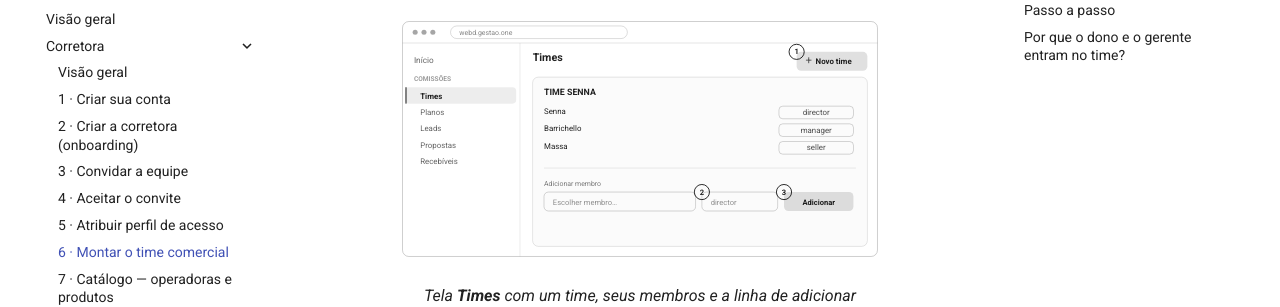
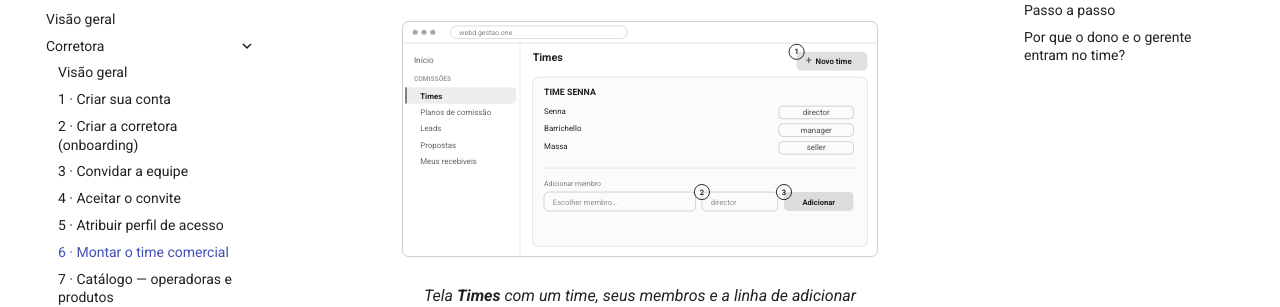
Before and after one commit to renatofagalde/wiki-gestao-one, an MkDocs documentation site: the page built from docs/cookbook/corretora/06-time.md, in a window 1280 px wide and 900 px high, scrolled down 438 px. Shown: the part 152-459 px from the top of the window. Built offline with MkDocs 1.6.1 and Material for MkDocs 9.7.7, drawn with Linux system fonts in a browser that asks for light colours.

Commit message:
📝 docs(corretora): use the real menu label in 06-time (sidebar/nav)

```diff
--- a/docs/cookbook/corretora/06-time.md
+++ b/docs/cookbook/corretora/06-time.md
@@ -32,10 +32,10 @@ não aparece na lista de membros, a pessoa ainda não [aceitou o convite](04-ace
   <text x="22" y="98" font-size="10.5" font-weight="700" fill="currentColor" fill-opacity="0.45">COMISSÕES</text>
   <rect x="8" y="108" width="176" height="26" rx="6" fill="currentColor" fill-opacity="0.08"/><rect x="8" y="108" width="3" height="26" fill="currentColor" fill-opacity="0.55"/>
   <text x="32" y="126" font-size="12.5" font-weight="700" fill="currentColor">Times</text>
-  <text x="32" y="152" font-size="12.5" fill="currentColor" fill-opacity="0.7">Planos</text>
+  <text x="32" y="152" font-size="12.5" fill="currentColor" fill-opacity="0.7">Planos de comissão</text>
   <text x="32" y="178" font-size="12.5" fill="currentColor" fill-opacity="0.7">Leads</text>
   <text x="32" y="204" font-size="12.5" fill="currentColor" fill-opacity="0.7">Propostas</text>
-  <text x="32" y="230" font-size="12.5" fill="currentColor" fill-opacity="0.7">Recebíveis</text>
+  <text x="32" y="230" font-size="12.5" fill="currentColor" fill-opacity="0.7">Meus recebiveis</text>
 
   <text x="210" y="66" font-size="17" font-weight="700" fill="currentColor">Times</text>
   <rect x="628" y="52" width="112" height="30" rx="7" fill="currentColor" fill-opacity="0.14"/>
```
